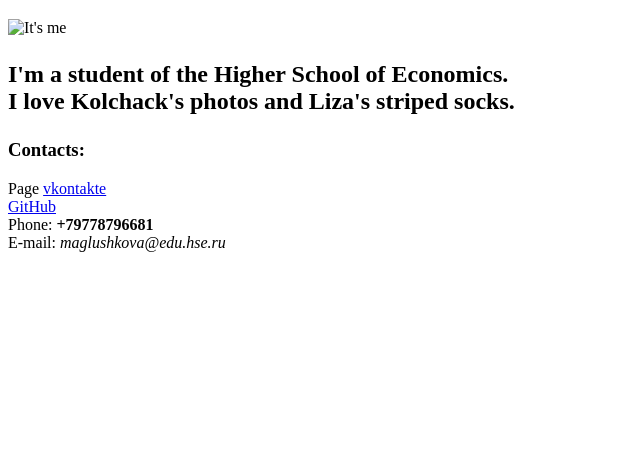
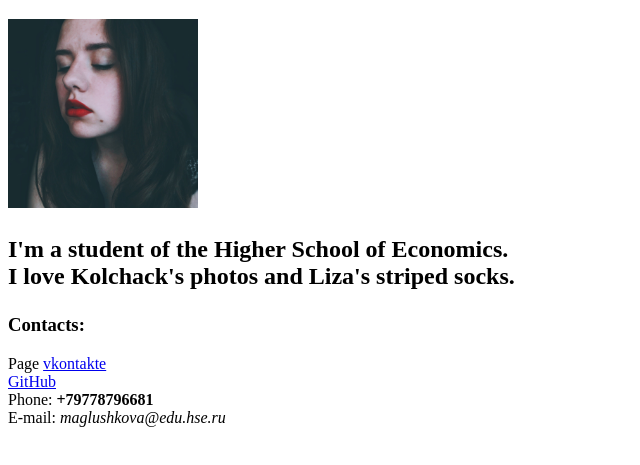
Before and after one commit to maglushkova/maglushkova.github.io, a plain HTML site: page index.html in a window 1280 px wide. Shown: the part 61-526 px from the top of the page, without its empty margins (0-640 px from the left). Drawn offline with Linux system fonts and the light colour scheme.

Commit message:
jhfdbgsdf

```diff
--- a/index.html
+++ b/index.html
@@ -6,7 +6,7 @@
 </head>
 <body>
 <left><h1>Glushkova Maria</h1></left>
-<left><img alt="It's me" width="15%" src="me.jpg"></left>
+<left><img alt="It's me" width="15%" src="masha.jpg"></left>
 <br/>
 <h2><p>I'm a student of the Higher School of Economics.
 </br>
```
